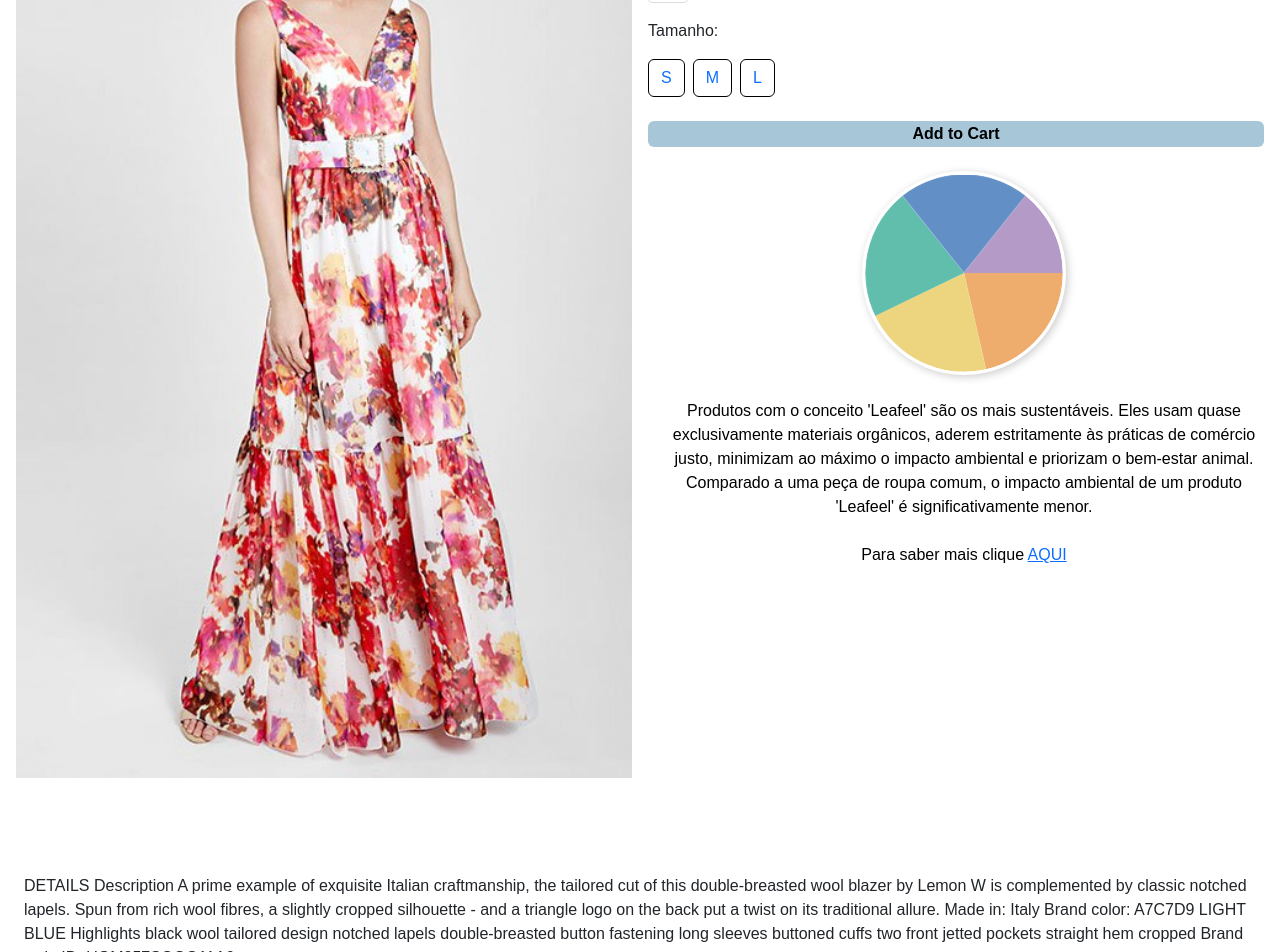
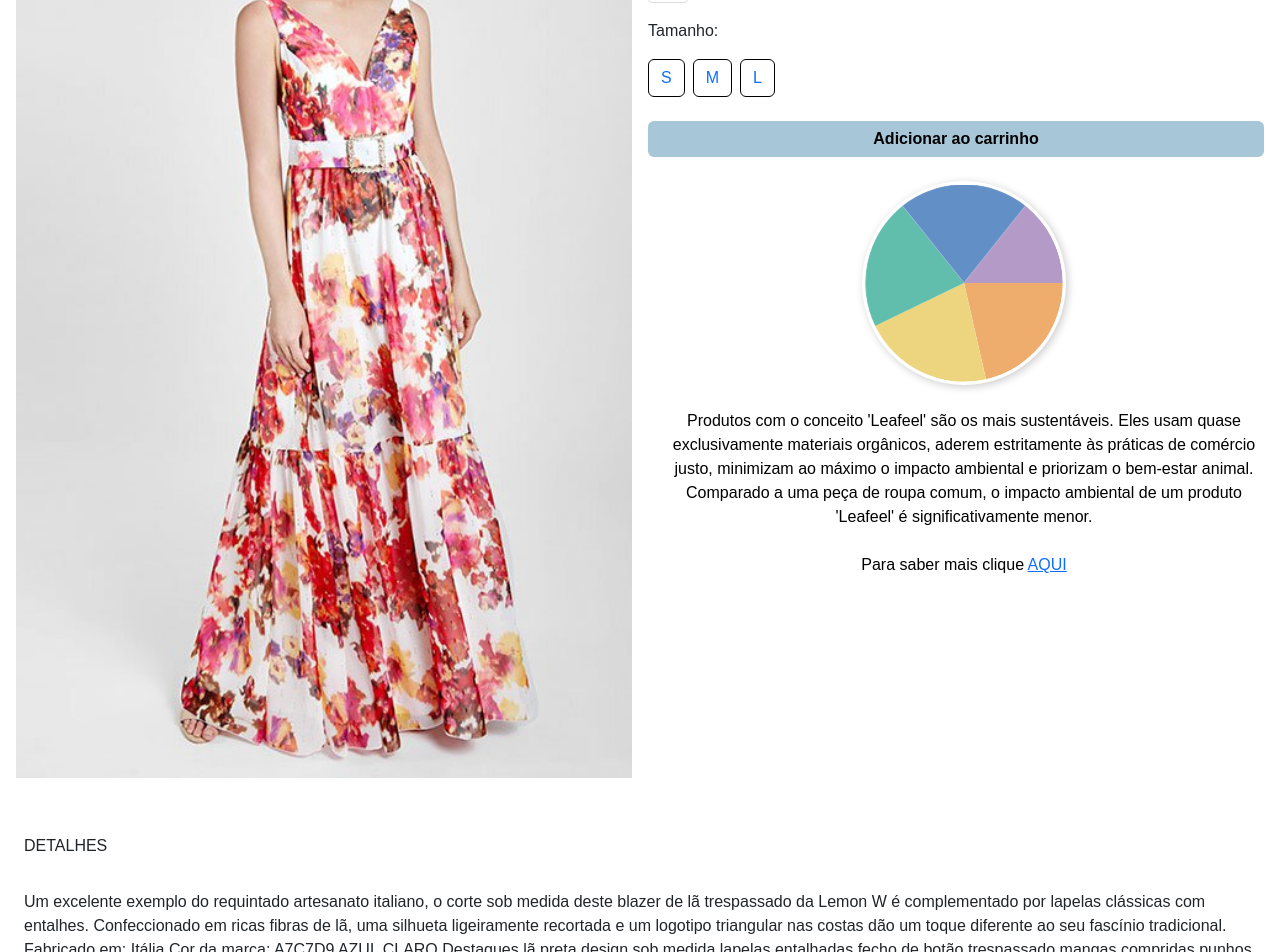
Before and after one commit to gustavohspm/tdw-group-3, a React (Create React App) app: page /product/1 in a window 1280 px wide. Shown: the part 320-1272 px from the top of the page. Built offline with nearby package versions, Linux system fonts and the light colour scheme.

Commit message:
update in shopping cart

```diff
--- a/src/components/ProductDetails.js
+++ b/src/components/ProductDetails.js
@@ -52,7 +52,7 @@ const ProductDetails = () => {
         color: selectedColor,
         colorHex: selectedColorHex,
         size: selectedSize,
-        sustainableData: product.sustainableData
+        sustainableData: product.sustainableData,
       });
     } else {
       alert('Selecione a cor e o tamanho antes de adicionar ao carrinho');
@@ -157,25 +157,37 @@ const ProductDetails = () => {
             </div>
             <button
               onClick={handleAddToCart}
-              className="btn-primary w-100 rounded-2 d-none d-sm-block add-to-cart-button"
+              className="btn btn-primary w-100 rounded-2 d-none d-sm-block add-to-cart-button"
+              style={{
+                color: '#000',
+                background: '#A7C7D9',
+                fontSize: '16px',
+                fontWeight: 'bold',
+                border: 'none',
+              }}
             >
-              Add to Cart
+              Adicionar ao carrinho
             </button>
-            <div className='mt-4 d-flex justify-content-center'>
-              <PieGraphics sustainableData={product.sustainableData} size={204} />
+            <div className="mt-4 d-flex justify-content-center">
+              <PieGraphics
+                sustainableData={product.sustainableData}
+                size={204}
+              />
             </div>
           </div>
         </div>
       </div>
-      <p className="py-5 px-4">
-        DETAILS Description A prime example of exquisite Italian craftmanship,
-        the tailored cut of this double-breasted wool blazer by Lemon W is
-        complemented by classic notched lapels. Spun from rich wool fibres, a
-        slightly cropped silhouette - and a triangle logo on the back put a
-        twist on its traditional allure. Made in: Italy Brand color: A7C7D9
-        LIGHT BLUE Highlights black wool tailored design notched lapels
-        double-breasted button fastening long sleeves buttoned cuffs two front
-        jetted pockets straight hem cropped Brand style ID: UGM257SOOO11A6
+      <p className="py-2 px-4">DETALHES</p>
+      <p className="py-2 px-4">
+        Um excelente exemplo do requintado artesanato italiano, o corte sob
+        medida deste blazer de lã trespassado da Lemon W é complementado por
+        lapelas clássicas com entalhes. Confeccionado em ricas fibras de lã, uma
+        silhueta ligeiramente recortada e um logotipo triangular nas costas dão
+        um toque diferente ao seu fascínio tradicional. Fabricado em: Itália Cor
+        da marca: A7C7D9 AZUL CLARO Destaques lã preta design sob medida lapelas
+        entalhadas fecho de botão trespassado mangas compridas punhos abotoados
+        dois bolsos frontais com jactos bainha reta cortada Estilo da marca ID:
+        UGM257SOOO11A6
       </p>
       <button
         onClick={handleAddToCart}
@@ -189,9 +201,14 @@ const ProductDetails = () => {
           zIndex: '1000',
           maxWidth: '95%',
           marginBottom: '16px',
+          color: '#000',
+          background: '#A7C7D9',
+          fontSize: '16px',
+          fontWeight: 'bold',
+          border: 'none',
         }}
       >
-        Add to Cart
+        Adicionar ao carrinho
       </button>
       <Footer />
     </div>
--- a/src/components/ShoppingCart.js
+++ b/src/components/ShoppingCart.js
@@ -50,21 +50,23 @@ const ContinueButton = styled(Button)`
   color: #000;
   border: none;
   font-weight: bold;
-  position: relative; /* Posição relativa por padrão */
+  position: relative;
   @media (max-width: 768px) {
-    width: 100%; /* Ocupa 100% da largura em telas pequenas */
-    position: fixed; /* Fixo apenas em telas pequenas */
+    width: 100%;
+    position: fixed;
     bottom: 0;
     right: 0;
     background-color: #a7c7d9;
     color: #000;
     border: none;
     font-weight: bold;
+    margin-botton: 'inherit';
   }
 `;
 
 const ShoppingCart = () => {
   const { cart, addItem, removeItem, decreaseItemQuantity } = useShoppingCart();
+  let total = 0;
 
   const handleRemoveItem = (itemId) => {
     removeItem(itemId);
@@ -93,35 +95,66 @@ const ShoppingCart = () => {
             <ItemContainer>
               <h3>CARRINHO</h3>
               <ul>
-                {cart.map((item) => (
-                  <li key={item.id}>
-                    <div>
+                {cart.map(
+                  (item) => (
+                    (total += item.price * item.quantity),
+                    (
+                      <li
+                        className="d-flex justify-content-between mb-4"
+                        style={{
+                          listStyle: 'none',
+                          borderBottom: '1px solid #E3D3B2',
+                        }}
+                        key={item.id}
+                      >
+                        <div className="d-flex flex-column">
                           <img
                             src={item.image}
                             alt={item.title}
                             style={{ width: '50px' }}
                           />
-                      {item.title} - {item.color}, {item.size} - €{item.price}
+                          {/* {item.title} -  */}
+                          {item.color}, {item.size} - €{item.price}
+                        </div>
+                        <div className="d-flex flex-column align-items-center justify-content-start">
                           <PieGraphics
                             sustainableData={item?.sustainableData}
                             size={32}
+                            className="mb-2"
                           />
-                    </div>
-                    <div>
-                      <span>{item.quantity}</span>
-                      <button onClick={() => handleRemoveItem(item.id)}>
+                          <div className="d-flex align-items-center justify-content-start">
+                            <span className="me-4 mt-1">{item.quantity}</span>
+                            <button
+                              className="border-0 bg-transparent me-2 px-1"
+                              onClick={() => handleRemoveItem(item.id)}
+                            >
                               <FaTrash />
                             </button>
-                      <button onClick={() => handleDecreaseQuantity(item.id)}>
+                            <button
+                              className="border-1 rounded-1 bg-transparent me-2 px-2"
+                              onClick={() => handleDecreaseQuantity(item.id)}
+                            >
                               -
                             </button>
-                      <button onClick={() => handleIncreaseQuantity(item.id)}>
+                            <button
+                              className="border-1 rounded-1 bg-transparent px-2"
+                              onClick={() => handleIncreaseQuantity(item.id)}
+                            >
                               +
                             </button>
                           </div>
+                        </div>
                       </li>
-                ))}
+                    )
+                  ),
+                )}
               </ul>
+              <div className="d-flex justify-content-center">
+                Total: {total.toFixed(2)}
+              </div>
+              <ContinueButton variant="primary">Continuar</ContinueButton>
+            </ItemContainer>
+            <TextContainer>
               <div
                 className="d-flex flex-column align-items-center justify-content-center"
                 style={{ textAlign: 'center', marginBottom: '20px' }}
@@ -133,20 +166,6 @@ const ShoppingCart = () => {
                 />
                 <span>Média: Leafeel!</span>
               </div>
-              <ContinueButton variant="primary">Continuar</ContinueButton>
-            </ItemContainer>
-            <TextContainer>
-              <p>
-                DETAILS Description A prime example of exquisite Italian
-                craftmanship, the tailored cut of this double-breasted wool
-                blazer by Lemon W is complemented by classic notched lapels.
-                Spun from rich wool fibres, a slightly cropped silhouette - and
-                a triangle logo on the back put a twist on its traditional
-                allure. Made in: Italy Brand color: A7C7D9 LIGHT BLUE Highlights
-                black wool tailored design notched lapels double-breasted button
-                fastening long sleeves buttoned cuffs two front jetted pockets
-                straight hem cropped Brand style ID: UGM257SOOO11A6
-              </p>
             </TextContainer>
           </>
         )}
--- a/src/globalComponents/ClothCard.js
+++ b/src/globalComponents/ClothCard.js
@@ -7,7 +7,7 @@ import styled from 'styled-components';
 const ClothCard = ({ products }) => {
   return (
     <div className="row mt-5">
-      <h3 className='d-flex justify-content-center mb-4'>PRODUTOS</h3>
+      <h3 className="d-flex justify-content-center mb-4">PRODUTOS</h3>
       {products.map((product) => (
         <div
           className="col-md-3 col-6 d-flex justify-content-center align-items-center"
```
Lines whose indentation alone changed are shown as unchanged.
